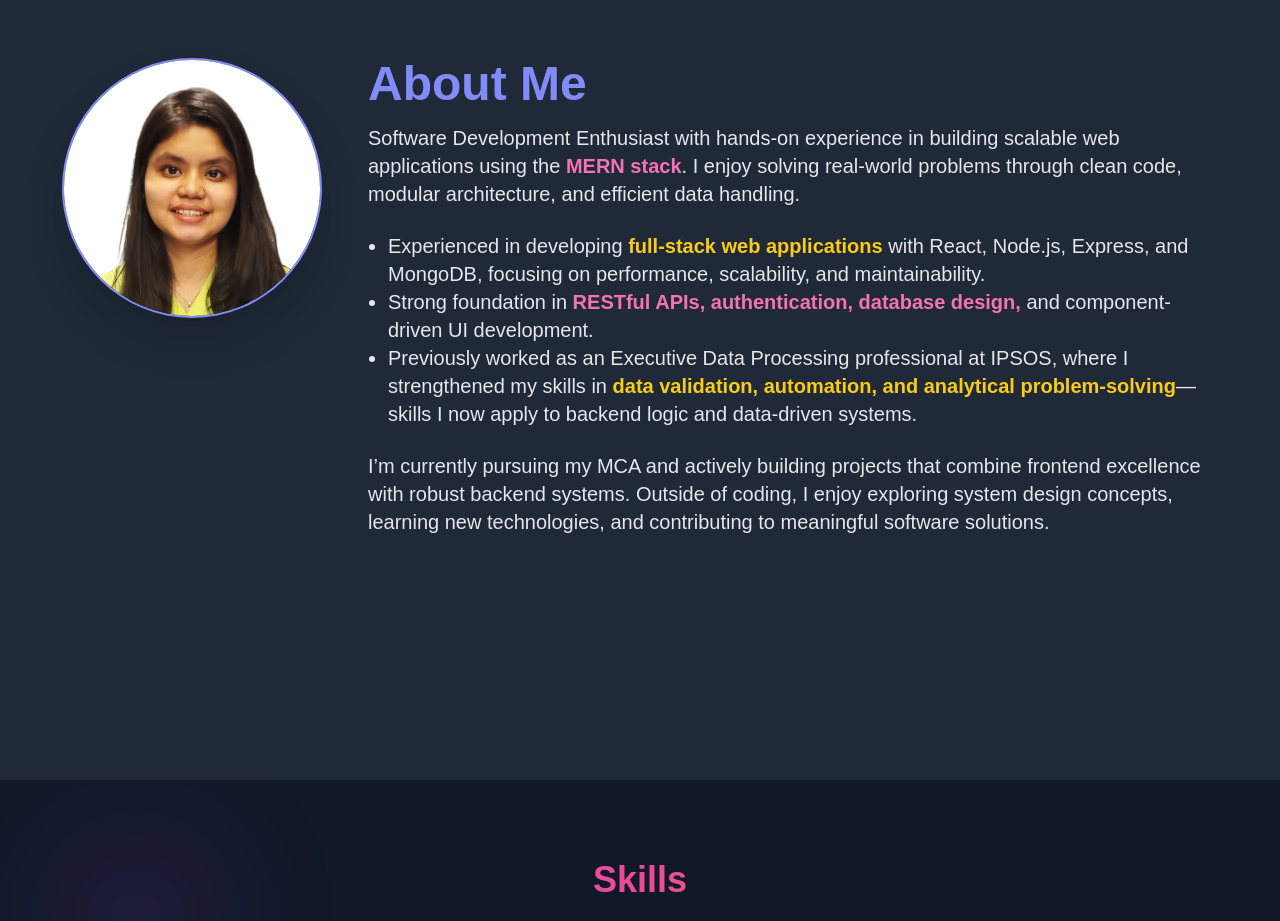
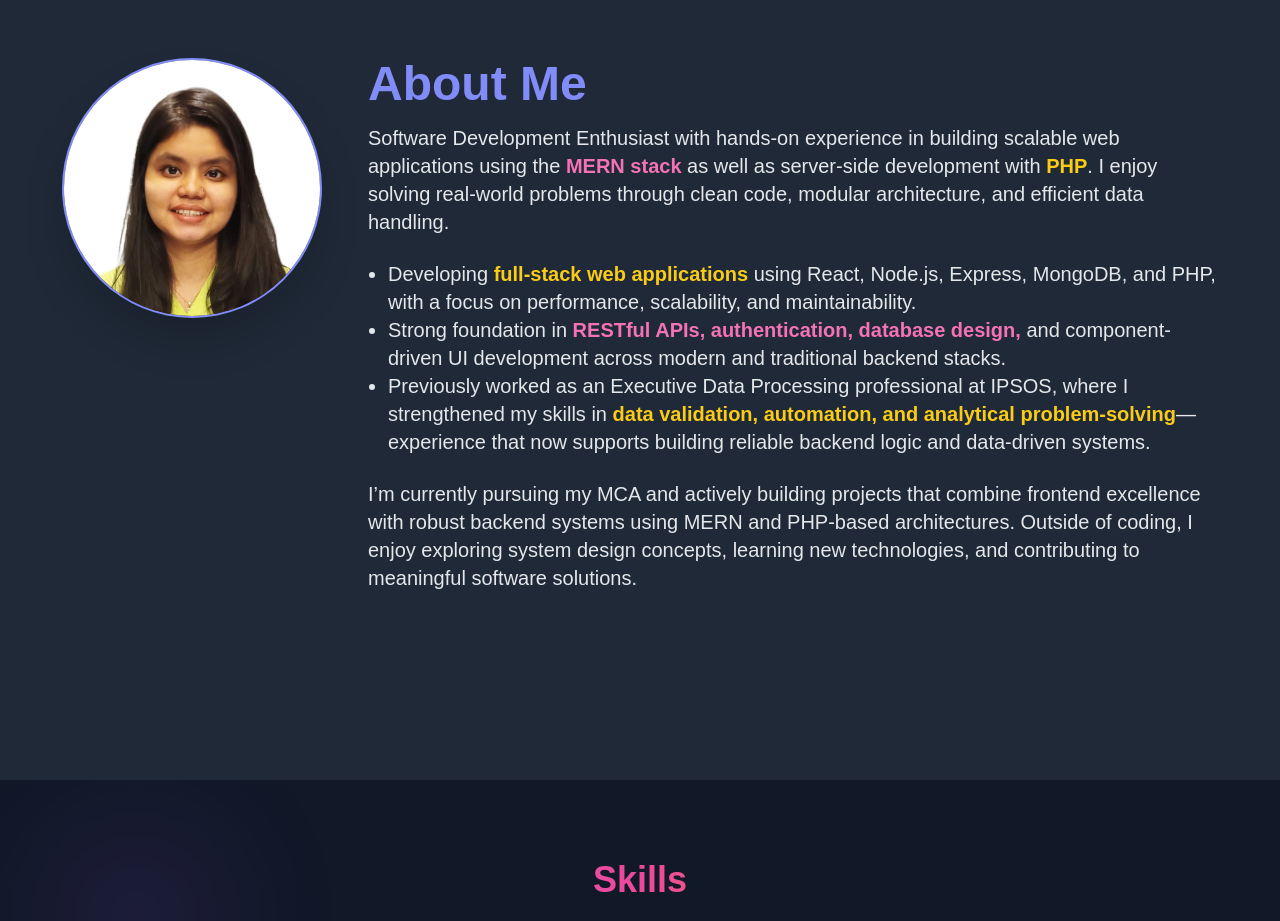
Before and after one commit to aachalp63/my-portfolio, a React (Create React App) app: page / in a window 1280 px wide. Shown: the part 820-1741 px from the top of the page. Built offline with nearby package versions, Linux system fonts and the light colour scheme.

Commit message:
Revise About section for clarity and technology stack
Updated the About component to reflect experience with PHP and clarify project focus.

```diff
--- a/src/components/About.jsx
+++ b/src/components/About.jsx
@@ -54,6 +54,14 @@ const About = ({ dark }) => (
             }`}
           >
             MERN stack
+          </span>{" "}
+          as well as server-side development with{" "}
+          <span
+            className={`font-semibold ${
+              dark ? "text-yellow-400" : "text-yellow-500"
+            }`}
+          >
+            PHP
           </span>
           . I enjoy solving real-world problems through clean code, modular
           architecture, and efficient data handling.
@@ -65,7 +73,7 @@ const About = ({ dark }) => (
           }`}
         >
           <li>
-            Experienced in developing{" "}
+            Developing{" "}
             <span
               className={`font-semibold ${
                 dark ? "text-yellow-400" : "text-yellow-500"
@@ -73,8 +81,8 @@ const About = ({ dark }) => (
             >
               full-stack web applications
             </span>{" "}
-            with React, Node.js, Express, and MongoDB, focusing on performance,
-            scalability, and maintainability.
+            using React, Node.js, Express, MongoDB, and PHP, with a focus on
+            performance, scalability, and maintainability.
           </li>
           <li>
             Strong foundation in{" "}
@@ -85,7 +93,8 @@ const About = ({ dark }) => (
             >
               RESTful APIs, authentication, database design,
             </span>{" "}
-            and component-driven UI development.
+            and component-driven UI development across modern and traditional
+            backend stacks.
           </li>
           <li>
             Previously worked as an Executive Data Processing professional at
@@ -97,7 +106,8 @@ const About = ({ dark }) => (
             >
               data validation, automation, and analytical problem-solving
             </span>
-            — skills I now apply to backend logic and data-driven systems.
+            — experience that now supports building reliable backend logic and
+            data-driven systems.
           </li>
         </ul>
 
@@ -107,9 +117,10 @@ const About = ({ dark }) => (
           }`}
         >
           I’m currently pursuing my MCA and actively building projects that
-          combine frontend excellence with robust backend systems. Outside of
-          coding, I enjoy exploring system design concepts, learning new
-          technologies, and contributing to meaningful software solutions.
+          combine frontend excellence with robust backend systems using MERN and
+          PHP-based architectures. Outside of coding, I enjoy exploring system
+          design concepts, learning new technologies, and contributing to
+          meaningful software solutions.
         </p>
       </motion.div>
     </div>
```
